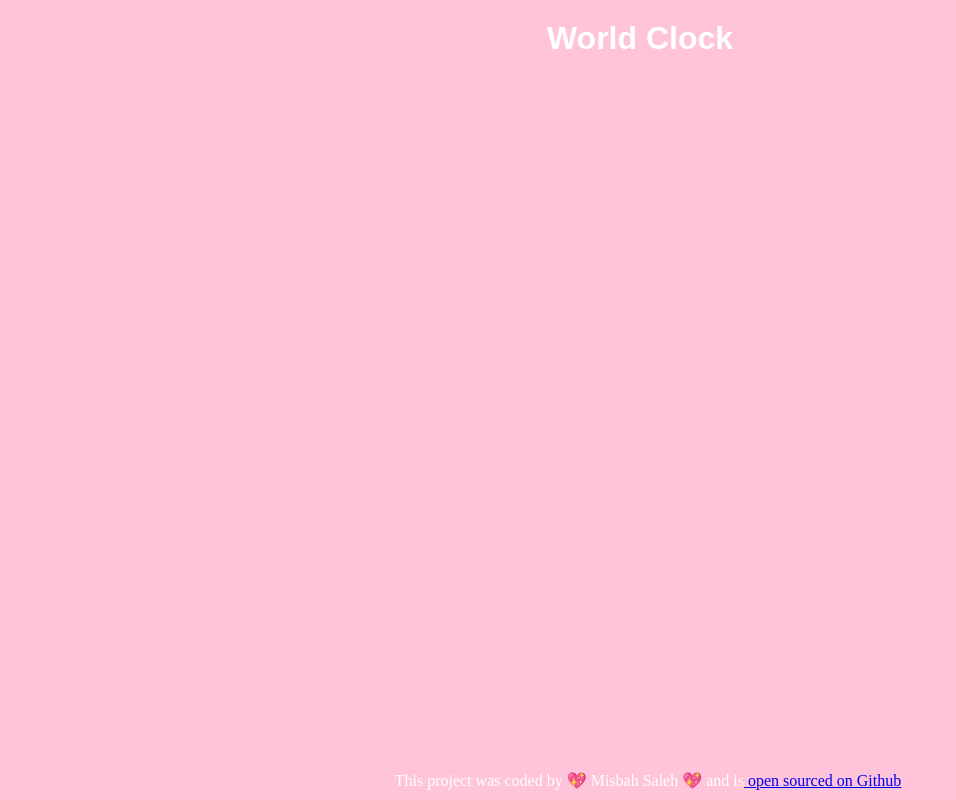
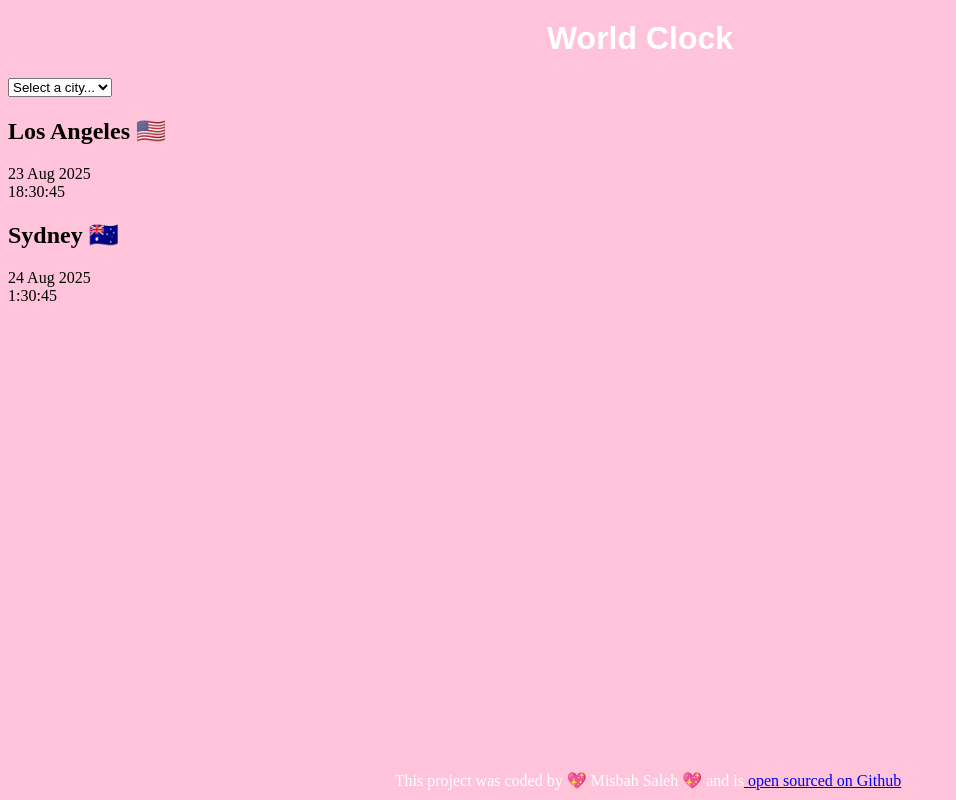
Before and after one commit to Missybah/world-clock, a plain HTML site: page index.html in a window 1280 px wide. Shown: the whole page, without its empty margins (0-956 px from the left). Drawn offline with Linux system fonts and the light colour scheme; a script that the page names is missing.

Commit message:
added basic html

```diff
--- a/index.html
+++ b/index.html
@@ -7,8 +7,25 @@
     <title>World Clock</title>
   </head>
   <body>
-
+    <div class="container">
     <h1>World Clock</h1>
+    <select>
+        <option value="">Select a city...</option>
+        <option value="America/New_York">New York</option>
+        <option value="Europe/London">London</option>
+        <option value="Asia/Tokyo">Tokyo</option>
+    </select>
+    <div class="city">
+        <h2>Los Angeles 🇺🇸</h2>
+        <div class="date">23 Aug 2025</div>
+        <div class="time">18:30:45</div>
+    </div>
+     <div class="city">
+        <h2>Sydney 🇦🇺</h2>
+        <div class="date">24 Aug 2025</div>
+        <div class="time">1:30:45</div>
+    </div>
+    </div>
 <footer>
   This project was coded by 💖 Misbah Saleh 💖 and is<a href="https://github.com/Missybah/world-clock" target="_blank"> open sourced on Github</a>
 <script src="index.js"></script>
--- a/index.js
+++ /dev/null
@@ -1 +0,0 @@
-alert("hello");
```
